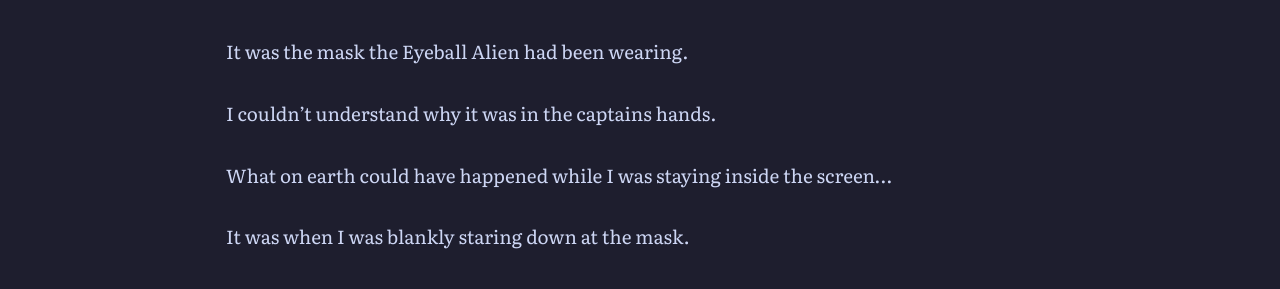
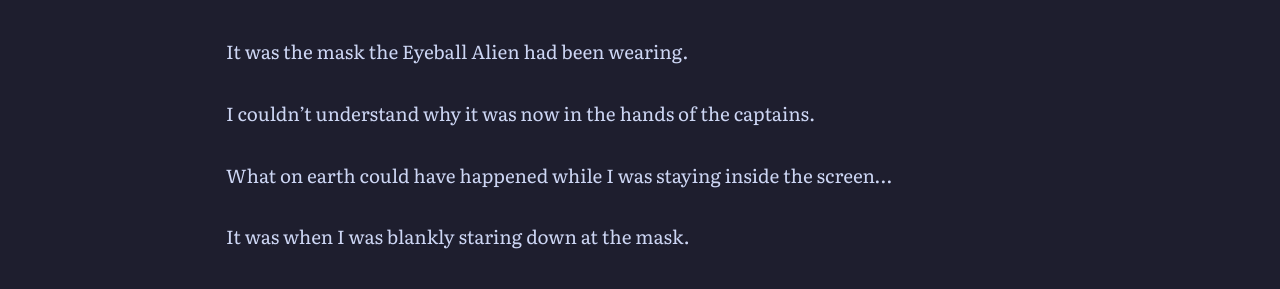
Before and after one commit to soleumn/soleumn.github.io, a Jekyll site: the page built from _chapters/eoshinki/ch182.md, in a window 1280 px wide and 900 px high, scrolled down 10240 px. Shown: the part 161-450 px from the top of the window. Built offline with Jekyll 4.4.1, drawn with Linux system fonts in a browser that asks for light colours; comment, search, counter and statistics services are not loaded.

Commit message:
Edit Chapter 182 (via site)

```diff
--- a/_chapters/eoshinki/ch182.md
+++ b/_chapters/eoshinki/ch182.md
@@ -296,7 +296,7 @@ I felt as if I had been hit on the head.
 
 It was the mask the Eyeball Alien had been wearing.
 
-I couldn't understand why it was in the captains hands.
+I couldn't understand why it was now in the hands of the captains.
 
 What on earth could have happened while I was staying inside the screen...
 
```
